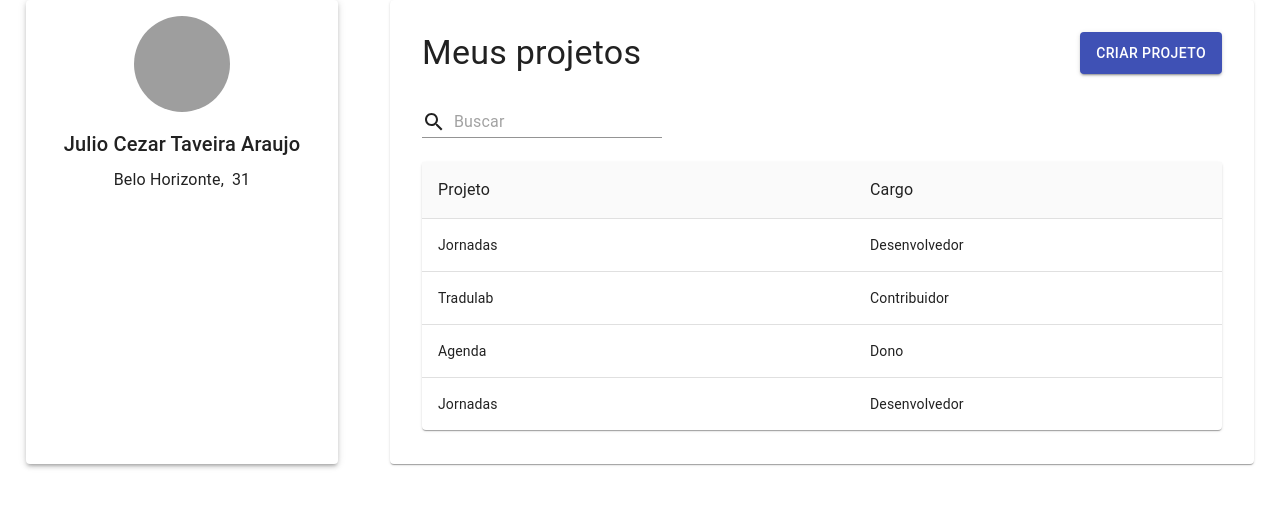
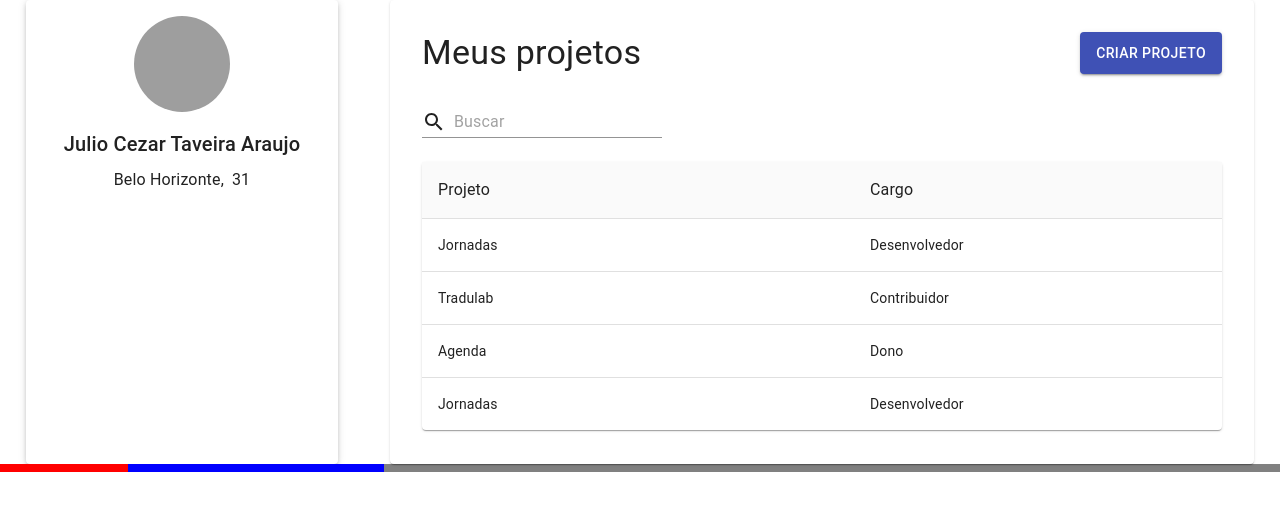
Before and after one commit to ditointernet/tradulab, a React (Create React App) app in the folder packages/web/: page / in a window 1280 px wide. Shown: the top 510 px of the page. Built offline with nearby package versions, Linux system fonts and the light colour scheme; grey boxes are pictures that could not be loaded; what apollo-upload-client would draw is missing.

Commit message:
created file progress bar

```diff
--- a/packages/web/src/App.tsx
+++ b/packages/web/src/App.tsx
@@ -11,6 +11,7 @@ import { createUploadLink } from 'apollo-upload-client';
 
 import CardProfileContainer from './CardProfileContainer';
 import MyProjectsContainer from './MyProjectsContainer';
+import ProgressBarContainer from "./ProgressBarContainer";
 
 const uploadLink = createUploadLink({
   uri: 'http://localhost:3001/graphql',
@@ -46,6 +47,7 @@ function App() {
         <CardProfileContainer />
         <MyProjectsContainer />
       </div>
+      <ProgressBarContainer />
     </ApolloProvider>
   );
 }
--- /dev/null
+++ b/packages/web/src/ProgressBar.tsx
@@ -0,0 +1,40 @@
+import React from 'react';
+
+import { Box, createStyles, makeStyles, Theme } from '@material-ui/core';
+
+const useStyles = makeStyles((theme: Theme) =>
+  createStyles({
+    root: {
+      display: "flex",
+      height: theme.spacing(1),
+      backgroundColor: "gray",
+    },
+    approval: {
+      backgroundColor: "red",
+    },
+    translate: {
+      backgroundColor: "blue",
+    }
+  }),
+);
+
+interface IProgressBarProps {
+  approvalPercentage: number,
+  translatePercentage: number,
+}
+
+const ProgressBar: React.FC<IProgressBarProps> = ({
+  approvalPercentage,
+  translatePercentage,
+}) => {
+  const classes = useStyles();
+
+  return (
+    <Box className={classes.root} width="100%">
+      <Box className={classes.approval} width={`${approvalPercentage}%`} />
+      <Box className={classes.translate} width={`${translatePercentage - approvalPercentage}%`} />
+    </Box>
+  );
+};
+
+export default ProgressBar;
--- /dev/null
+++ b/packages/web/src/ProgressBarContainer.tsx
@@ -0,0 +1,19 @@
+import React from 'react';
+
+import ProgressBar from './ProgressBar';
+
+const ProgressBarContainer: React.FC = () => {
+  const file = {
+    approvalProgress: 10,
+    translateProgress: 30,
+  }
+
+  return (
+    <ProgressBar
+      approvalPercentage={file.approvalProgress}
+      translatePercentage={file.translateProgress}
+    />
+  );
+};
+
+export default ProgressBarContainer;
```
